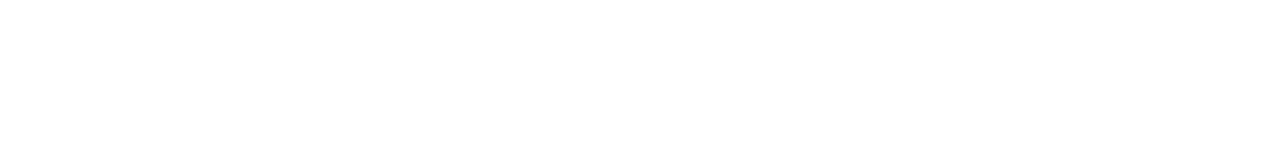
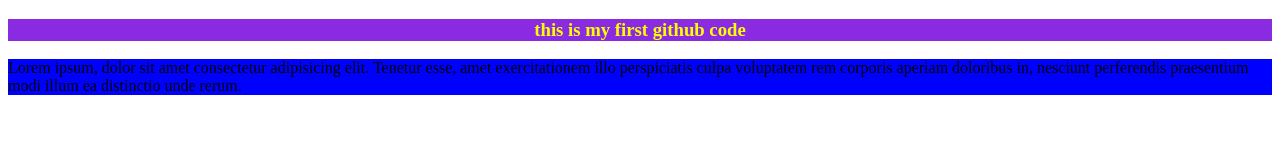
Before and after one commit to Srabonti721/my-first-github-repo, a plain HTML site: page index.html in a window 1280 px wide. Drawn offline with Linux system fonts and the light colour scheme.

Commit message:
my first git commit

```diff
--- a/index.html
+++ b/index.html
@@ -4,8 +4,12 @@
     <meta charset="UTF-8">
     <meta name="viewport" content="width=device-width, initial-scale=1.0">
     <title>my first ever github repo</title>
+    <link rel="stylesheet" href="styles/git.css">
 </head>
 <body>
-
+    <h3>this is my first github code</h3>
+    <div>
+        <p>Lorem ipsum, dolor sit amet consectetur adipisicing elit. Tenetur esse, amet exercitationem illo perspiciatis culpa voluptatem rem corporis aperiam doloribus in, nesciunt perferendis praesentium modi illum ea distinctio unde rerum.</p>
+    </div>
 </body>
 </html>
--- /dev/null
+++ b/styles/git.css
@@ -0,0 +1,8 @@
+div{
+    background-color: blue;
+}
+h3{
+    color: yellow;
+    background-color: blueviolet;
+    text-align: center;
+}
```
